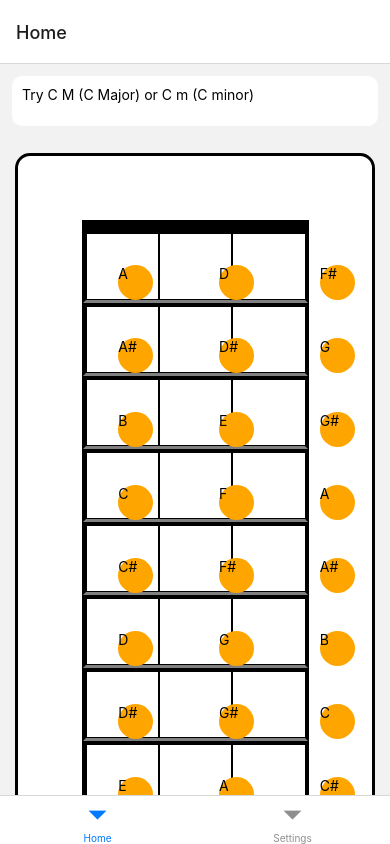
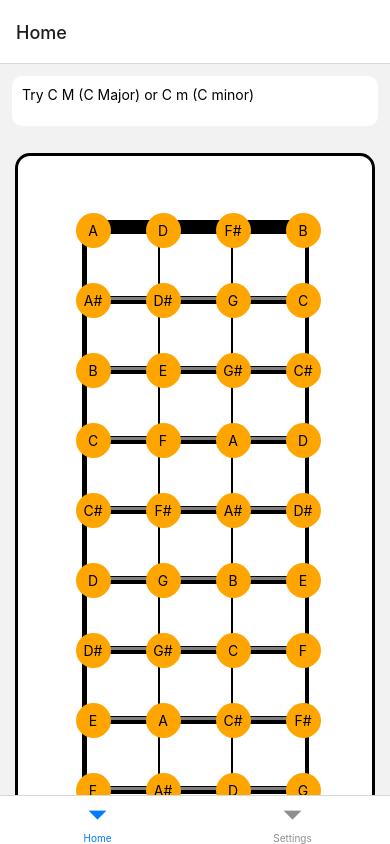
Before and after one commit to manuelga22/CuatroChords, a React Native app in the folder frontend/: screen /Home in a window 390 px wide. Built offline with nearby package versions, Linux system fonts and the light colour scheme.

Commit message:
fixed fretboard view

```diff
--- a/frontend/components/CuatroFretboard/Fretboard.tsx
+++ b/frontend/components/CuatroFretboard/Fretboard.tsx
@@ -7,7 +7,8 @@ const FretboardComponent = (props:any)=> {
     const NUMBER_OF_STRINGS = 4;
     const NUMBER_OF_NOTES_PER_FRET = 4;
 
-    function strings(notes:Array<String>){
+
+    function strings(){
         let strings = []
         for(let i = 0; i < NUMBER_OF_STRINGS - 1; i++){
             strings.push(<View style={styles.string}></View>)
@@ -25,23 +26,26 @@ const FretboardComponent = (props:any)=> {
     const frets = FretboardSharps.map((fret)=>{
         return (
             <View style={styles.fret}>
-                { strings(fret) }
+                { strings() }
                 { notes(fret)}
             </View>
         );
     })
 
+    React.useEffect(()=>{
+        if(props.showChords != null){
+
+        }
+    },[])
+
     return(
             <ScrollView contentContainerStyle={styles.container}>
-
                 <View style={styles.fretboard}>
                     <View style={styles.cuatroFrets}>
                         {frets}
                     </View>
                 </View>
-
             </ScrollView>
-
     );
 }
 
@@ -71,7 +75,7 @@ const styles = StyleSheet.create({
         backgroundColor:'#FFFFFF',
         borderWidth:3,
         borderBottomColor: 'grey',
-        flex:1,
+        dislay:'flex',
         flexDirection:'row',
         minHeight:70
     },
@@ -86,17 +90,19 @@ const styles = StyleSheet.create({
         flexDirection:'row',
         justifyContent:'space-between',
         flexWrap:'nowrap',
-        minWidth:'150%',
+        minWidth:'100%',
     },
     note:{
         borderRadius:100,
         width: 35,
         height:35,
         backgroundColor:'orange',
-        margin:'10%',
-        //bottom: 55,
-        //bottom:'0px',
-        //right:'0%',
+        marginRight:35,
+        right:10,
+        bottom:20,
+        dislay:'flex',
+        justifyContent:'center',
+        alignItems:'center',
     }
 });
 
```
